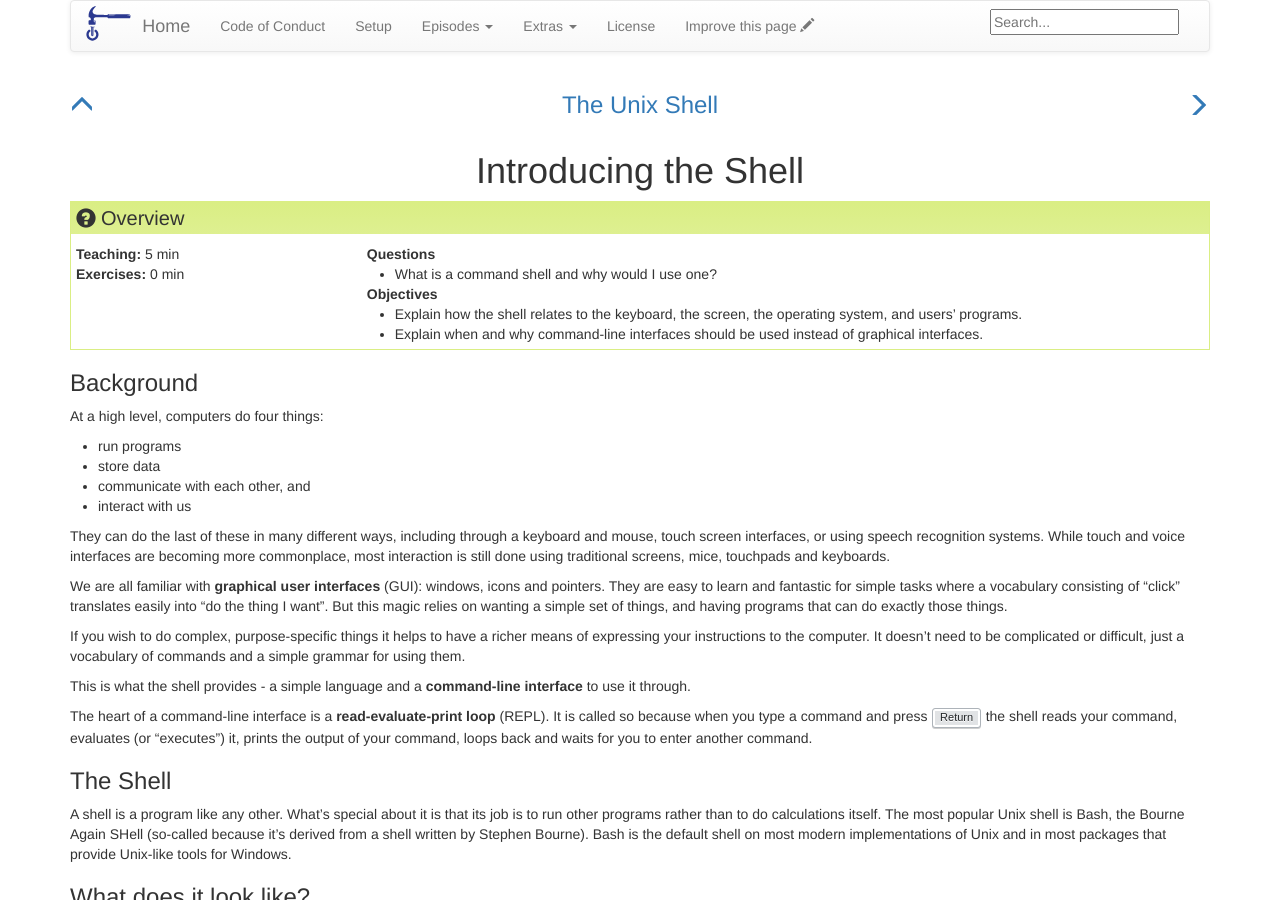
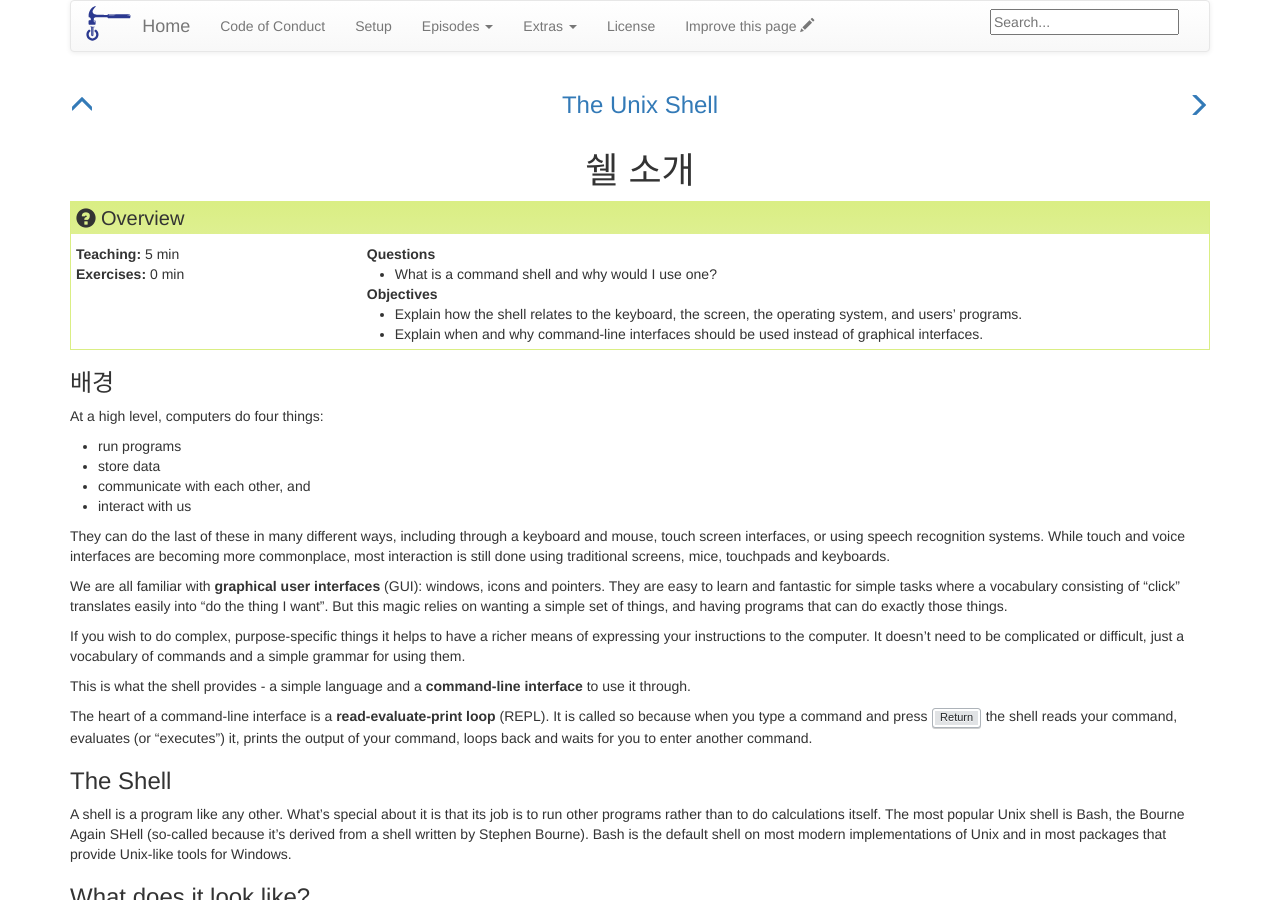
Before and after one commit to statkclee/shell-novice-kr, a Jekyll site: the page built from _episodes/01-intro.md, in a window 1280 px wide and 900 px high. Built offline with Jekyll 4.4.1, drawn with Linux system fonts in a browser that asks for light colours.

Commit message:
compile test :

```diff
--- a/_episodes/01-intro.md
+++ b/_episodes/01-intro.md
@@ -1,5 +1,5 @@
 ---
-title: "Introducing the Shell"
+title: "쉘 소개"
 teaching: 5
 exercises: 0
 questions:
@@ -18,7 +18,8 @@ keypoints:
 - "The shell's main advantages are its high action-to-keystroke ratio, its support for automating repetitive tasks, and its capacity to access networked machines."
 - "The shell's main disadvantages are its primarily textual nature and how cryptic its commands and operation can be."
 ---
-### Background
+
+### 배경
 At a high level, computers do four things:
 
 -   run programs
```
